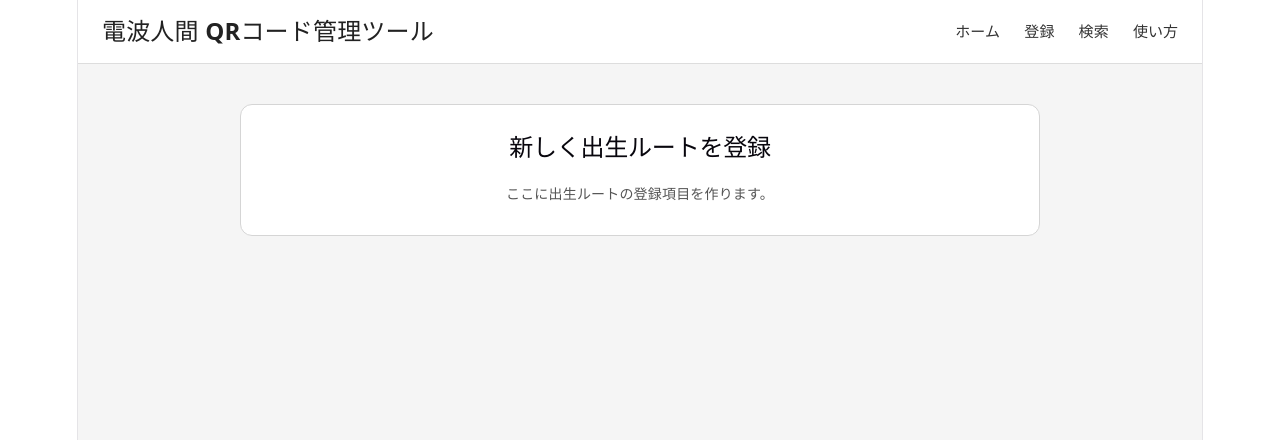
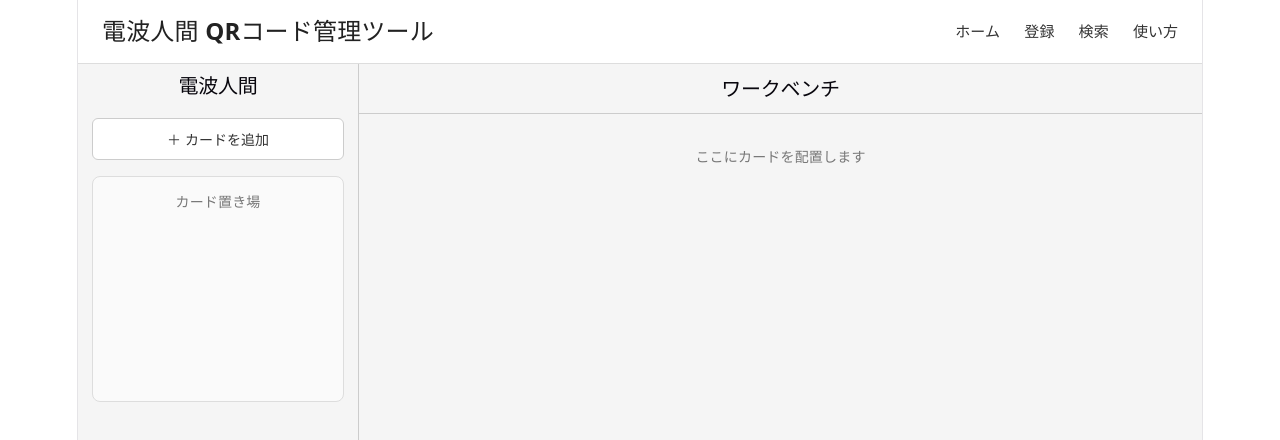
Before and after one commit to Toshi0703/denpa-qr-web, a React (Vite) app: page /denpa-qr-web/birth-route/save in a window 1280 px wide. Shown: the top 440 px of the page. Built offline with nearby package versions, Linux system fonts and the light colour scheme.

Commit message:
サービス終了のお知らせを追加

```diff
--- a/src/announcements.ts
+++ b/src/announcements.ts
@@ -6,6 +6,14 @@ export type Announcement = {
 }
 
 export const ANNOUNCEMENTS: Announcement[] = [
+  {
+    id: '2026-10-05-service-ended',
+    date: '2026/10/05',
+    title: 'ゲームのサービス終了に伴う開発終了のお知らせ',
+    body: [
+      '「New 電波人間のRPG FREE!」が2026年12月7日をもってサービス終了となることが発表されました。これに伴い、本サイト「電波人間 QRコード管理ツール」も開発を終了することとしました。大変短い間でしたが、これまで本サイトをご利用いただいた皆さま、ありがとうございました。今後、本サイトはゲームのサービス終了に合わせて提供を終了する予定です。終了時期や詳細については、決まり次第あらためてお知らせします。本サイトに保存されているデータは利用者のブラウザ内に保存されています。必要なデータがある場合は、サイトの提供終了前にバックアップ機能をご利用ください。',
+    ],
+  },
   {
     id: '2026-10-01-release',
     date: '2026/10/01',
--- a/src/components/BirthRouteSave.tsx
+++ b/src/components/BirthRouteSave.tsx
@@ -1,17 +1,118 @@
+import { useState } from 'react'
 import Header from './Header'
 import '../styles/BirthRouteSave.css'
 
 function BirthRouteSave() {
+    const [isAddCardModalOpen, setIsAddCardModalOpen] = useState(false)
+    const [isRegisteredSelectOpen, setIsRegisteredSelectOpen] = useState(false)
+
     return (
         <div className="app">
             <Header />
 
             <main className="birth-route-save-page">
-        <h2>新しく出生ルートを登録</h2>
+                <div className="birth-route-save-layout">
 
-        <p>
-          ここに出生ルートの登録項目を作ります。
-        </p>
+                    {/* 左側：電波人間カード置き場 */}
+                    <aside className="birth-route-save-sidebar">
+                        <h2>電波人間</h2>
+
+                        <button
+                            type="button"
+                            className="birth-route-add-card-button"
+                            onClick={() => setIsAddCardModalOpen(true)}
+                        >
+                            ＋ カードを追加
+                        </button>
+
+                        <div className="birth-route-card-area">
+                            <p>カード置き場</p>
+                        </div>
+                    </aside>
+
+                    {/* 右側：ワークベンチ */}
+                    <section className="birth-route-save-workbench">
+                        <h2>ワークベンチ</h2>
+
+                        <div className="birth-route-workbench-area">
+                            <p>ここにカードを配置します</p>
+                        </div>
+                    </section>
+
+                </div>
+
+                {isAddCardModalOpen && (
+                    <div
+                        className="birth-route-modal-overlay"
+                        onClick={() => {
+                            setIsAddCardModalOpen(false)
+                            setIsRegisteredSelectOpen(false)
+                        }}
+                    >
+                        <div
+                            className="birth-route-modal"
+                            onClick={(event) => event.stopPropagation()}
+                        >
+
+                            {!isRegisteredSelectOpen ? (
+                                <>
+                                    <h2>電波人間カードを追加</h2>
+
+                                    <button
+                                        type="button"
+                                        className="birth-route-modal-button"
+                                    >
+                                        ステータスを入力
+                                    </button>
+
+                                    <button
+                                        type="button"
+                                        className="birth-route-modal-button"
+                                        onClick={() => setIsRegisteredSelectOpen(true)}
+                                    >
+                                        登録済みから選択
+                                    </button>
+
+                                    <button
+                                        type="button"
+                                        className="birth-route-modal-cancel-button"
+                                        onClick={() => setIsAddCardModalOpen(false)}
+                                    >
+                                        キャンセル
+                                    </button>
+                                </>
+                            ) : (
+                                <>
+                                    <h2>登録済みから選択</h2>
+
+                                    <button
+                                        type="button"
+                                        className="birth-route-modal-button"
+                                    >
+                                        野生個体から選ぶ
+                                    </button>
+
+                                    <button
+                                        type="button"
+                                        className="birth-route-modal-button"
+                                    >
+                                        出生個体から選ぶ
+                                    </button>
+
+                                    <button
+                                        type="button"
+                                        className="birth-route-modal-cancel-button"
+                                        onClick={() => setIsRegisteredSelectOpen(false)}
+                                    >
+                                        戻る
+                                    </button>
+                                </>
+                            )}
+
+                        </div>
+                    </div>
+                )}
+
             </main>
         </div>
     )
--- a/src/styles/BirthRouteSave.css
+++ b/src/styles/BirthRouteSave.css
@@ -1,21 +1,159 @@
 .birth-route-save-page {
-  width: min(800px, 90%);
-  margin: 40px auto 60px;
-  padding: 28px 32px;
+  width: 100%;
+  height: calc(100vh - 69px);
+  overflow: hidden;
+}
+
+.birth-route-save-layout {
+  display: grid;
+  grid-template-columns: 1fr 3fr;
+  height: 100%;
+  overflow: hidden;
+}
+
+/* ========================================
+   左側：電波人間カード置き場
+   ======================================== */
+
+.birth-route-save-sidebar {
+  padding: 10px 14px;
+  border-right: 1px solid #cccccc;
+  overflow-y: auto;
+  color: black;
+}
+
+.birth-route-save-sidebar h2 {
+  margin: 0 0 20px;
+  font-size: 20px;
+}
+
+.birth-route-card-area {
+  min-height: 200px;
+  padding: 12px;
+  border: 1px solid #dddddd;
+  border-radius: 8px;
+  background-color: #fafafa;
+}
+
+.birth-route-card-area p {
+  margin: 0;
+  color: #777777;
+  font-size: 14px;
+}
+
+/* ========================================
+   右側：ワークベンチ
+   ======================================== */
+
+.birth-route-save-workbench {
+  display: grid;
+  grid-template-rows: 50px 1fr;
+  min-width: 0;
+  min-height: 0;
+  color: black;
+}
+
+.birth-route-save-workbench h2 {
+  display: flex;
+  align-items: center;
+  justify-content: center;
+  margin: 0;
+  border-bottom: 1px solid #cccccc;
+  font-size: 20px;
+}
+
+.birth-route-workbench-area {
+  position: relative;
+  min-width: 0;
+  min-height: 0;
+  overflow: auto;
+  background-color: #f5f5f5;
+}
+
+.birth-route-workbench-area p {
+  margin: 30px;
+  color: #777777;
+  font-size: 14px;
+}
+
+.birth-route-add-card-button {
+  width: 100%;
+  margin-bottom: 16px;
+  padding: 10px 12px;
+  border: 1px solid #cccccc;
+  border-radius: 6px;
+  background-color: #ffffff;
+  color: #333333;
+  font-size: 14px;
+  cursor: pointer;
+}
+
+.birth-route-add-card-button:hover {
+  background-color: #f0f0f0;
+}
+
+/* ========================================
+   カード追加モーダル
+   ======================================== */
+
+.birth-route-modal-overlay {
+  position: fixed;
+  top: 0;
+  left: 0;
+  width: 100%;
+  height: 100%;
+  display: flex;
+  align-items: center;
+  justify-content: center;
+  background-color: rgba(0, 0, 0, 0.4);
+  z-index: 1000;
+}
+
+.birth-route-modal {
+  width: min(420px, 90%);
+  padding: 28px;
   box-sizing: border-box;
-  border: 1px solid #d5d5d5;
+  border: 1px solid #cccccc;
   border-radius: 12px;
   background-color: #ffffff;
   color: black;
 }
 
-.birth-route-save-page h2 {
-  margin: 0 0 20px;
-  font-size: 24px;
+.birth-route-modal h2 {
+  margin: 0 0 24px;
+  font-size: 20px;
   text-align: center;
+  color: black;
 }
 
-.birth-route-save-page p {
-  color: #555555;
+.birth-route-modal-button,
+.birth-route-modal-cancel-button {
+  display: block;
+  width: 100%;
+  padding: 11px 12px;
+  margin-top: 10px;
+  border-radius: 6px;
   font-size: 14px;
+  cursor: pointer;
 }
+
+.birth-route-modal-button {
+  border: 1px solid #cccccc;
+  background-color: #ffffff;
+  color: #333333;
+}
+
+.birth-route-modal-button:hover {
+  background-color: #f0f0f0;
+}
+
+.birth-route-modal-cancel-button {
+  margin-top: 20px;
+  border: none;
+  background-color: transparent;
+  color: #666666;
+}
+
+.birth-route-modal-cancel-button:hover {
+  background-color: #f5f5f5;
+}
```
Also changed, not shown: 1 other file (tests, documents, lock files or other folders). Lines whose indentation alone changed are shown as unchanged.
